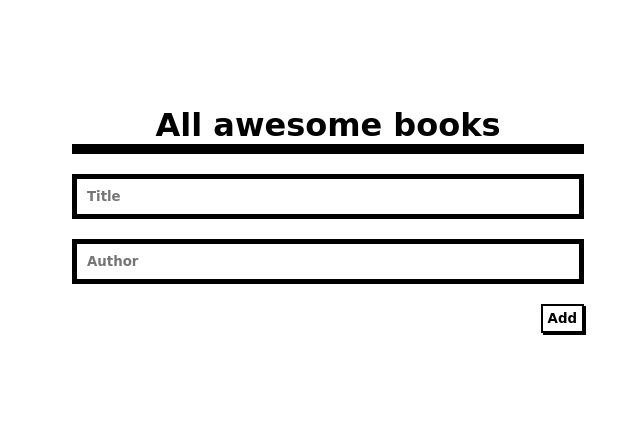
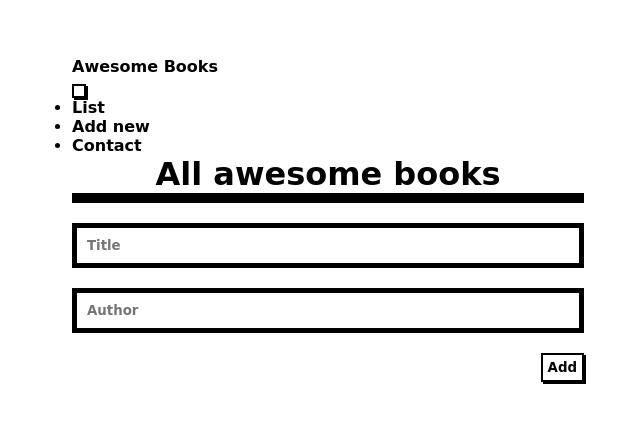
Before and after one commit to jash-debug/Awesome-Books, a website: page index.html in a window 1280 px wide. Shown: the part 181-604 px from the top of the page, without its empty margins (312-952 px from the left). Drawn offline with Linux system fonts and the light colour scheme.

Commit message:
add header section

```diff
--- a/index.html
+++ b/index.html
@@ -12,6 +12,24 @@
 </head>
 
 <body>
+
+  <header>
+    <nav>
+      <div>Awesome Books</div>
+      <button type="button" class="burger-menu" id="burger-menu" data-toggled="false">
+        <div class="line line1"></div>
+        <div class="line line2"></div>
+        <div class="line line3"></div>
+      </button>
+      <ul class="nav-menu">
+        <li class="nav-item">List</li>
+        <li class="nav-item">Add new</li>
+        <li class="nav-item">Contact</li>
+      </ul>
+    </nav>
+  </header>
+  <time class="current-time"></time>
+
   <h1 class="title">
     All awesome books
   </h1>
```
Lines whose indentation alone changed are shown as unchanged.
